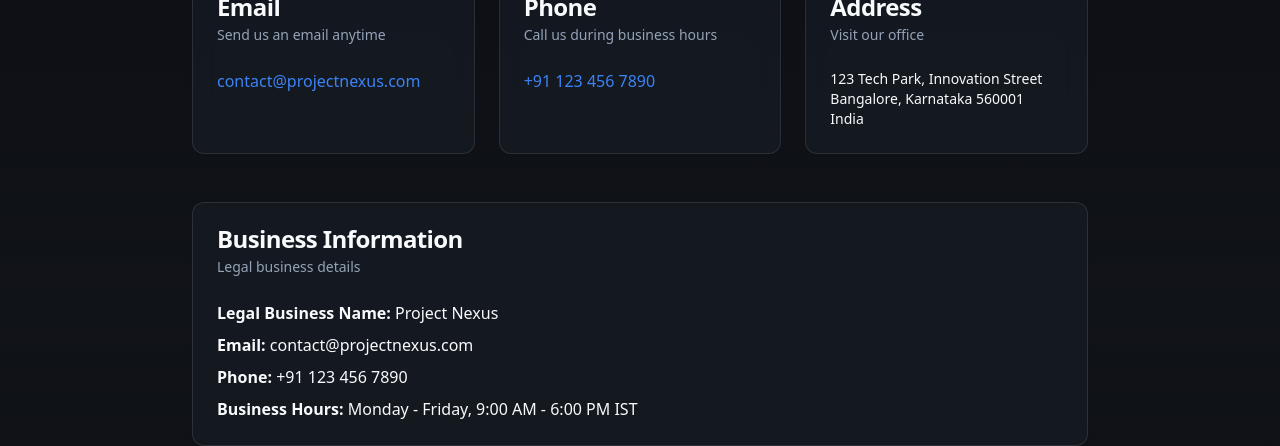
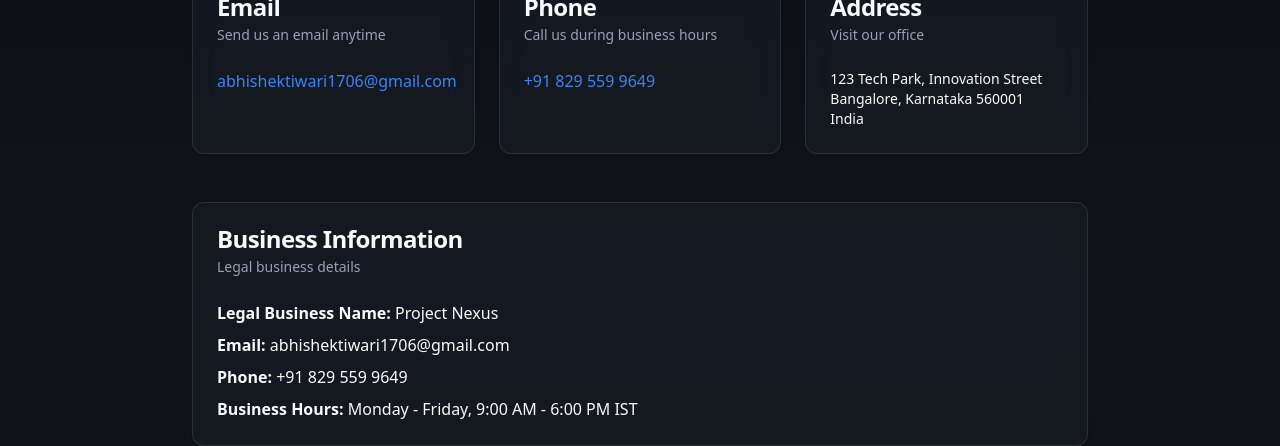
Before and after one commit to coder-abhishektiwari/project-nexus, a React (Vite) app: page /contact in a window 1280 px wide. Shown: the part 368-814 px from the top of the page. Built offline with nearby package versions, Linux system fonts and the light colour scheme.

Commit message:
contact_updated

```diff
--- a/src/pages/Contact.tsx
+++ b/src/pages/Contact.tsx
@@ -29,8 +29,8 @@ const Contact = () => {
                   <CardDescription>Send us an email anytime</CardDescription>
                 </CardHeader>
                 <CardContent>
-                  <a href="mailto:contact@projectnexus.com" className="text-primary hover:underline">
-                    contact@projectnexus.com
+                  <a href="mailto:abhishektiwari1706@gmail.com" className="text-primary hover:underline">
+                    abhishektiwari1706@gmail.com
                   </a>
                 </CardContent>
               </Card>
@@ -44,8 +44,8 @@ const Contact = () => {
                   <CardDescription>Call us during business hours</CardDescription>
                 </CardHeader>
                 <CardContent>
-                  <a href="tel:+911234567890" className="text-primary hover:underline">
-                    +91 123 456 7890
+                  <a href="tel:+918295599549" className="text-primary hover:underline">
+                    +91 829 559 9649
                   </a>
                 </CardContent>
               </Card>
@@ -76,8 +76,8 @@ const Contact = () => {
               <CardContent>
                 <div className="space-y-2">
                   <p><strong>Legal Business Name:</strong> Project Nexus</p>
-                  <p><strong>Email:</strong> contact@projectnexus.com</p>
-                  <p><strong>Phone:</strong> +91 123 456 7890</p>
+                  <p><strong>Email:</strong> abhishektiwari1706@gmail.com</p>
+                  <p><strong>Phone:</strong> +91 829 559 9649</p>
                   <p><strong>Business Hours:</strong> Monday - Friday, 9:00 AM - 6:00 PM IST</p>
                 </div>
               </CardContent>
--- a/src/pages/RefundPolicy.tsx
+++ b/src/pages/RefundPolicy.tsx
@@ -175,9 +175,9 @@ const RefundPolicy = () => {
                 <p>
                   For all refund and cancellation queries:
                   <br />
-                  <strong>Email:</strong> contact@projectnexus.com
+                  <strong>Email:</strong> abhishektiwari1706@gmail.com
                   <br />
-                  <strong>Phone:</strong> +91 123 456 7890
+                  <strong>Phone:</strong> +91 829 559 9649
                   <br />
                   <strong>Business Hours:</strong> Monday - Friday, 9:00 AM - 6:00 PM IST
                 </p>
--- a/src/pages/Terms.tsx
+++ b/src/pages/Terms.tsx
@@ -142,9 +142,9 @@ const Terms = () => {
                 <p>
                   For questions about these Terms and Conditions, please contact us at:
                   <br />
-                  <strong>Email:</strong> contact@projectnexus.com
+                  <strong>Email:</strong> abhishektiwari1706@gmail.com
                   <br />
-                  <strong>Phone:</strong> +91 123 456 7890
+                  <strong>Phone:</strong> +91 829 559 9649
                 </p>
               </CardContent>
             </Card>
```
Also changed, not shown: 1 other file (tests, documents, lock files or other folders).
